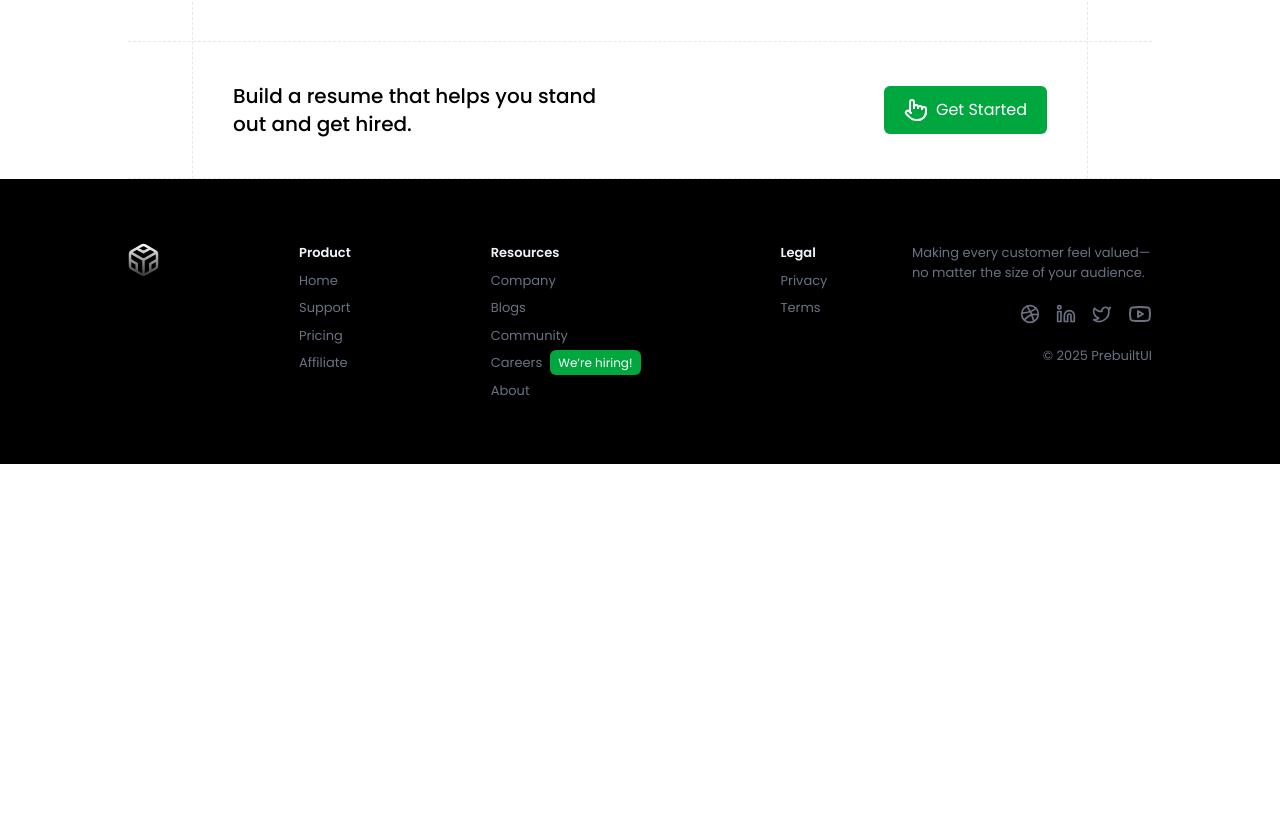
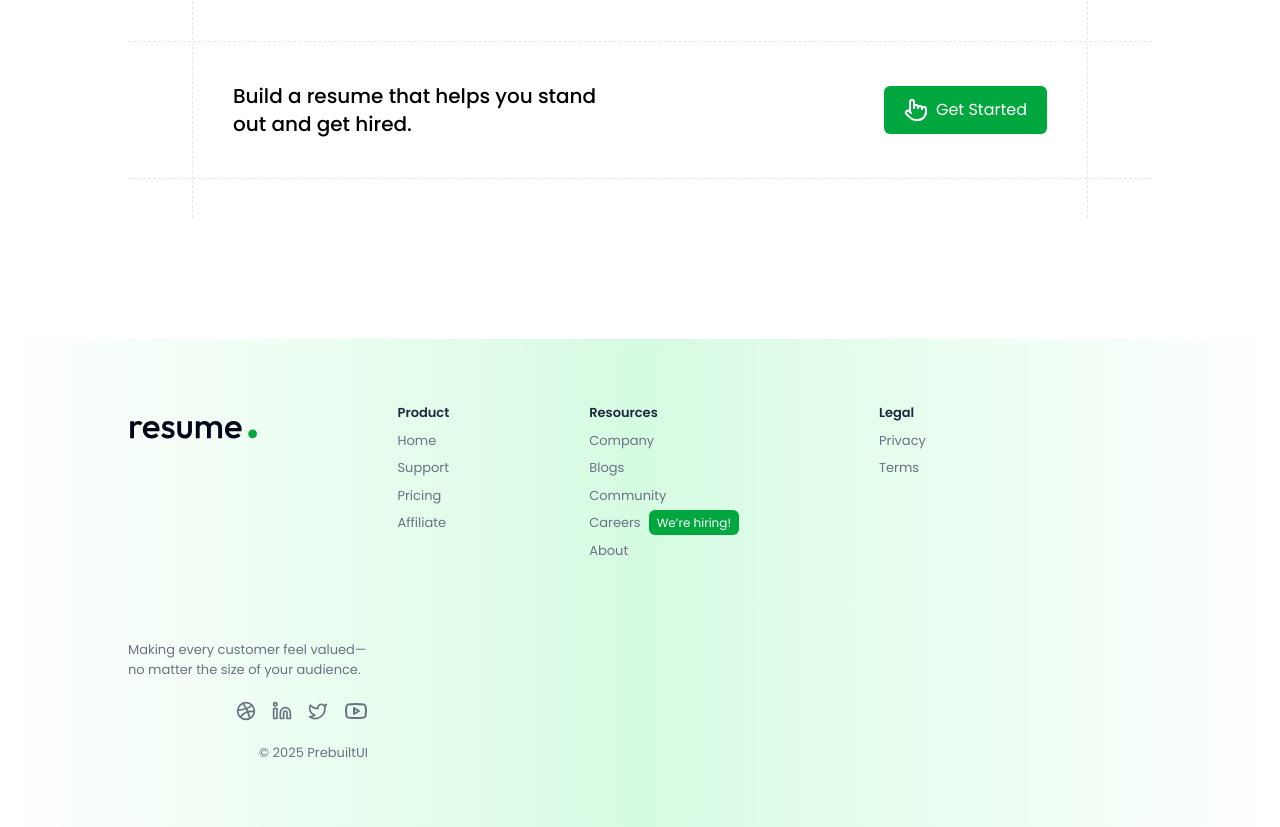
Before and after one commit to BarkerBrian-FS/AI-Resume-Builder, a React (Vite) app: page / in a window 1280 px wide. Shown: the part 1937-2764 px from the top of the page. Before the commit the page ends 2401 px from the top, so only its background shows below. Built offline with nearby package versions, Linux system fonts and the light colour scheme.

Commit message:
finished footer

```diff
--- a/src/components/Home/Footer.jsx
+++ b/src/components/Home/Footer.jsx
@@ -2,29 +2,13 @@
 const Footer = () => {
   return (
      <>
-        <style>{`
-            @import url('https://fonts.googleapis.com/css2?family=Poppins:ital,wght@0,100;0,200;0,300;0,400;0,500;0,600;0,700;0,800;0,900;1,100;1,200;1,300;1,400;1,500;1,600;1,700;1,800;1,900&display=swap');
-
-            * {
-                font-family: 'Poppins', sans-serif;
-            }
-        `}</style>
-
-        <footer className="flex flex-wrap justify-center lg:justify-between overflow-hidden gap-10 md:gap-20 py-16 px-6 md:px-16 lg:px-24 xl:px-32 text-[13px] text-gray-500 bg-black">
+        <footer className="flex flex-wrap justify-center lg:justify-between overflow-hidden gap-10 md:gap-20 py-16 px-6 md:px-16 lg:px-24 xl:px-32 text-[13px] text-gray-500 bg-gradient-to-r from-white via-green-200/60 to-white mt-40">
             <div className="flex flex-wrap items-start gap-10 md:gap-[60px] xl:gap-[140px]">
-                <a href="https://prebuiltui.com">
-                    <svg width="31" height="34" viewBox="0 0 31 34" fill="none" xmlns="http://www.w3.org/2000/svg">
-                        <path d="m8.75 5.3 6.75 3.884 6.75-3.885M8.75 28.58v-7.755L2 16.939m27 0-6.75 3.885v7.754M2.405 9.408 15.5 16.954l13.095-7.546M15.5 32V16.939M29 22.915V10.962a2.98 2.98 0 0 0-1.5-2.585L17 2.4a3.01 3.01 0 0 0-3 0L3.5 8.377A3 3 0 0 0 2 10.962v11.953A2.98 2.98 0 0 0 3.5 25.5L14 31.477a3.01 3.01 0 0 0 3 0L27.5 25.5a3 3 0 0 0 1.5-2.585" stroke="url(#a)" strokeWidth="2.5" strokeLinecap="round" strokeLinejoin="round"/>
-                        <defs>
-                            <linearGradient id="a" x1="15.5" y1="2" x2="15.5" y2="32" gradientUnits="userSpaceOnUse">
-                            <stop stop-color="#F8FAFC"/>
-                            <stop offset="1" stop-color="#383838"/>
-                            </linearGradient>
-                        </defs>
-                    </svg>
+                <a href="#">
+                    <img src="/logo.svg" alt="Resume Logo" className="h-11 w-auto"/>
                 </a>
                 <div>
-                    <p className="text-slate-100 font-semibold">Product</p>
+                    <p className="text-slate-800 font-semibold">Product</p>
                     <ul className="mt-2 space-y-2">
                         <li><a href="/" className="hover:text-green-600 transition">Home</a></li>
                         <li><a href="/" className="hover:text-green-600 transition">Support</a></li>
@@ -33,7 +17,7 @@ const Footer = () => {
                     </ul>
                 </div>
                 <div>
-                    <p className="text-slate-100 font-semibold">Resources</p>
+                    <p className="text-slate-800 font-semibold">Resources</p>
                     <ul className="mt-2 space-y-2">
                         <li><a href="/" className="hover:text-green-600 transition">Company</a></li>
                         <li><a href="/" className="hover:text-green-600 transition">Blogs</a></li>
@@ -43,7 +27,7 @@ const Footer = () => {
                     </ul>
                 </div>
                 <div>
-                    <p className="text-slate-100 font-semibold">Legal</p>
+                    <p className="text-slate-800 font-semibold">Legal</p>
                     <ul className="mt-2 space-y-2">
                         <li><a href="/" className="hover:text-green-600 transition">Privacy</a></li>
                         <li><a href="/" className="hover:text-green-600 transition">Terms</a></li>
@@ -86,6 +70,14 @@ const Footer = () => {
                 <p className="mt-3 text-center">© 2025 <a href="https://prebuiltui.com">PrebuiltUI</a></p>
             </div>
         </footer>
+
+         <style>{`
+            @import url('https://fonts.googleapis.com/css2?family=Poppins:ital,wght@0,100;0,200;0,300;0,400;0,500;0,600;0,700;0,800;0,900;1,100;1,200;1,300;1,400;1,500;1,600;1,700;1,800;1,900&display=swap');
+
+            * {
+                font-family: 'Poppins', sans-serif;
+            }
+        `}</style>
     </>
   )
 }
```
